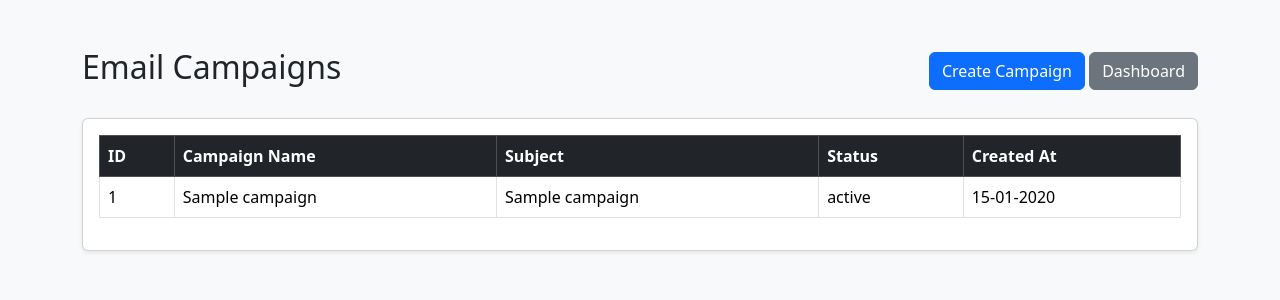
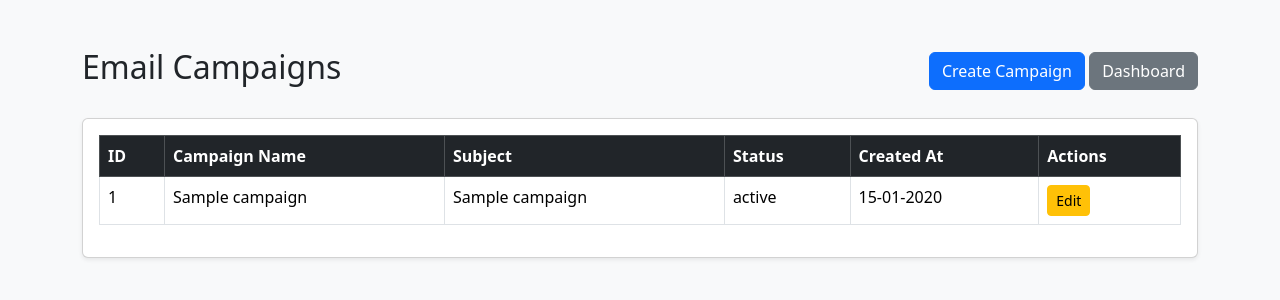
Before and after one commit to Priyanka-github26/Email-Marketing-Automation, a Flask app: page /campaigns in a window 1280 px wide. Shown: the part 56-356 px from the top of the page. Run offline with Flask 3, Linux system fonts and the light colour scheme; a user stored in the database is signed in; tables that the repository leaves empty hold one stand-in row (values such as "Sample post").

Commit message:
Fix campaign listing and edit actions

```diff
--- a/app/templates/campaigns.html
+++ b/app/templates/campaigns.html
@@ -22,8 +22,8 @@
 
         <div>
             <a href="{{ url_for('main.add_campaign') }}"
-                class="btn btn-primary">
-                    Create Campaign
+               class="btn btn-primary">
+                Create Campaign
             </a>
 
             <a href="{{ url_for('main.dashboard') }}"
@@ -53,6 +53,7 @@
                             <th>Subject</th>
                             <th>Status</th>
                             <th>Created At</th>
+                            <th>Actions</th>
                         </tr>
                     </thead>
 
@@ -63,11 +64,22 @@
                             <td>{{ campaign.name }}</td>
                             <td>{{ campaign.subject }}</td>
                             <td>{{ campaign.status }}</td>
-                            <td>{{ campaign.created_at.strftime('%d-%m-%Y') if campaign.created_at else '' }}</td>
+
+                            <td>
+                                {{ campaign.created_at.strftime('%d-%m-%Y') if campaign.created_at else '' }}
+                            </td>
+
+                            <td>
+                                <a href="{{ url_for('main.edit_campaign', campaign_id=campaign.id) }}"
+                                   class="btn btn-warning btn-sm">
+                                    Edit
+                                </a>
+                            </td>
                         </tr>
+
                         {% else %}
                         <tr>
-                            <td colspan="5" class="text-center">
+                            <td colspan="6" class="text-center">
                                 No campaigns created yet.
                             </td>
                         </tr>
```
